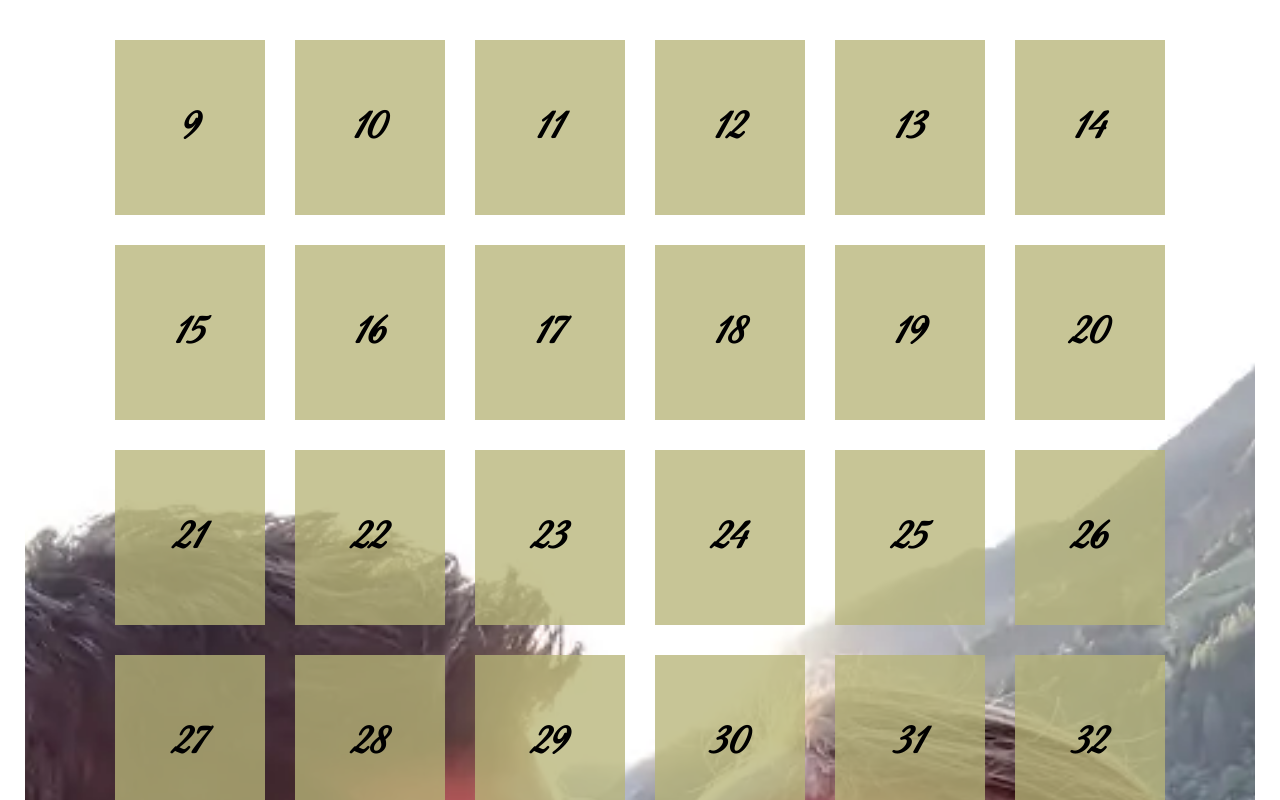
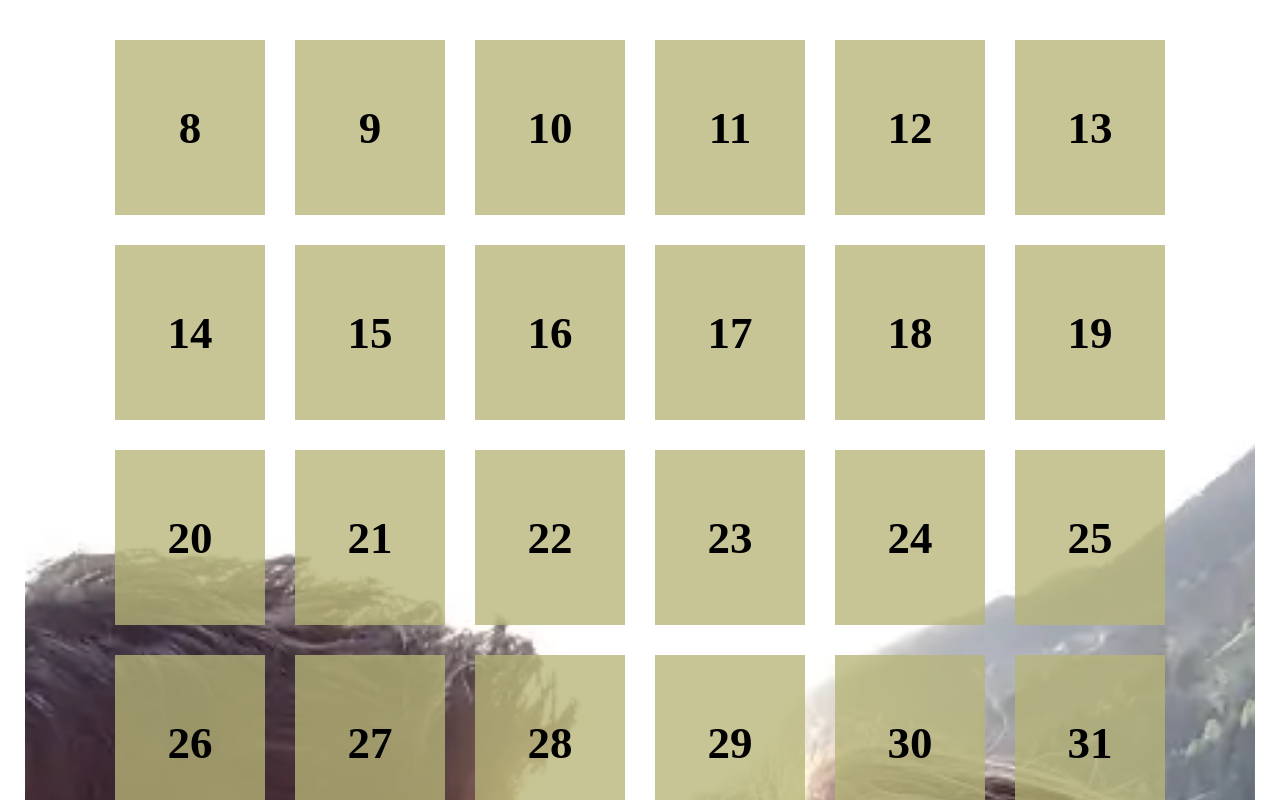
Before and after one commit to Mandy-Blaschke/advent-calendar, an Angular app: page / in a window 1280 px wide. Shown: the top 800 px of the page. Built offline with nearby package versions, Linux system fonts and the light colour scheme.

Commit message:
added: strings

```diff
--- a/src/app/app.component.html
+++ b/src/app/app.component.html
@@ -19,7 +19,7 @@
                [class.collapse]="card.isOpen"
                [class.onceOpened]="card.onceOpened"
           >
-            {{card.number}}
+            {{getNumber(card)}}
           </div>
 
         </div>
--- a/src/app/app.component.ts
+++ b/src/app/app.component.ts
@@ -10,10 +10,13 @@ export class AppComponent implements OnInit {
   doors: Door[] = [];
   start = 'Ich liebe Dich, weil Du';
   end: string[] = [
+    '  Du mir zeigst, was wahre Liebe ist!',
+    '  Du von Anfang an ein ganz besonderes Charisma hattest!',
     '  clever bist!',
     '  ein tapsigen Gang hast!',
     '  geduldig bist!',
     '  mich immer unterstützt!',
+    '  meine Laune sich hebt, sobald ich Dich sehe!',
     '  liebevoll bist!',
     '  Du unglaublich süße Grübchen hast!',
     '  zärtlich bist!',
@@ -23,6 +26,7 @@ export class AppComponent implements OnInit {
     '  großartig bist!',
     '  Deine Berührungen wundervoll sind!',
     '  mutig bist!',
+    '  Du anders bist, als jeder den ich kenne!',
     '  Du so spontane, verrückte Ideen hast!',
     '  Du mir gut tust!',
     '  witzig bist!',
@@ -32,13 +36,16 @@ export class AppComponent implements OnInit {
     '  Dein Lachen einfach ansteckend ist!',
     '  begehrenswert bist!',
     '  Du wunderschöne Augen hast!',
+    '  Dir einfach nichts peinlich ist!',
     '  gutmütig bist!',
     '  so gern kuscheln magst!',
     '  mitreißend bist!',
+    '  Du mich auch mit mieser Laune erträgst!',
     '  so wunderbar duftest!',
     '  Du genau weißt, was Du willst!',
     '  ehrlich bist!',
     '  ich mich bei Dir geborgen fühle!',
+    '  Du mich immer wieder überrascht!',
     '  treu bist!',
     '  Dein Lächeln bezaubern ist!',
     '  herzlich bist!',
@@ -56,6 +63,7 @@ export class AppComponent implements OnInit {
     '  Du mir das Gefühl gibst, etwas Besonderes zu sein!',
     '  fantasievoll bist!',
     '  schlechte Wortwitze machst!',
+    '  Du es zulässt, dass ich dich mit Zärtlichkeiten überschütte!',
     '  respektvoll bist!',
     '  wir die gleiche Weltanschauung teilen!',
     '  wunderbar bist!',
@@ -67,11 +75,13 @@ export class AppComponent implements OnInit {
     '  ein guter Mensch bist!',
     '  ich mich auf Dich verlassen kann!',
     '  Du immer hinter mir stehst!',
+    '  ich immer noch weiche Knie bekomme, wenn wir uns küssen!',
     '  so flauschig bist!',
     '  ich bei Dir Ich sein kann!',
     '  ich Dich vermisse, wenn Du nicht da bist!',
     '  humorvoll bist!',
     '  wunderschön bist!',
+    '  mein Leben verändert hast!',
     '  mir so gut tust!',
     '  Du mich nie verändern willst!',
     '  mich liebst!',
@@ -87,7 +97,7 @@ export class AppComponent implements OnInit {
   }
 
   createCards(): void {
-    for (let i = 9; i <= this.end.length; i++) {
+    for (let i = 8; i <= this.end.length; i++) {
       this.doors.push(
         {
           number: i,
@@ -107,8 +117,19 @@ export class AppComponent implements OnInit {
 
 
   toggle(card: Door): void {
+    console.log(this.doors.length);
     if (this.checkDate(card)) {
       card.isOpen = !card.isOpen;
+    }
+  }
+
+  getNumber(card: Door): number {
+    if (card.number > 62) {
+      return card.number - 62;
+    } else if (card.number > 31) {
+      return card.number - 31;
+    } else {
+      return card.number;
     }
   }
 }
--- a/src/styles.scss
+++ b/src/styles.scss
@@ -3,5 +3,5 @@
 
 body {
   margin: 0;
-  font-family: 'Great Vibes', cursive;
+  //font-family: 'Great Vibes', cursive;
 }
```
